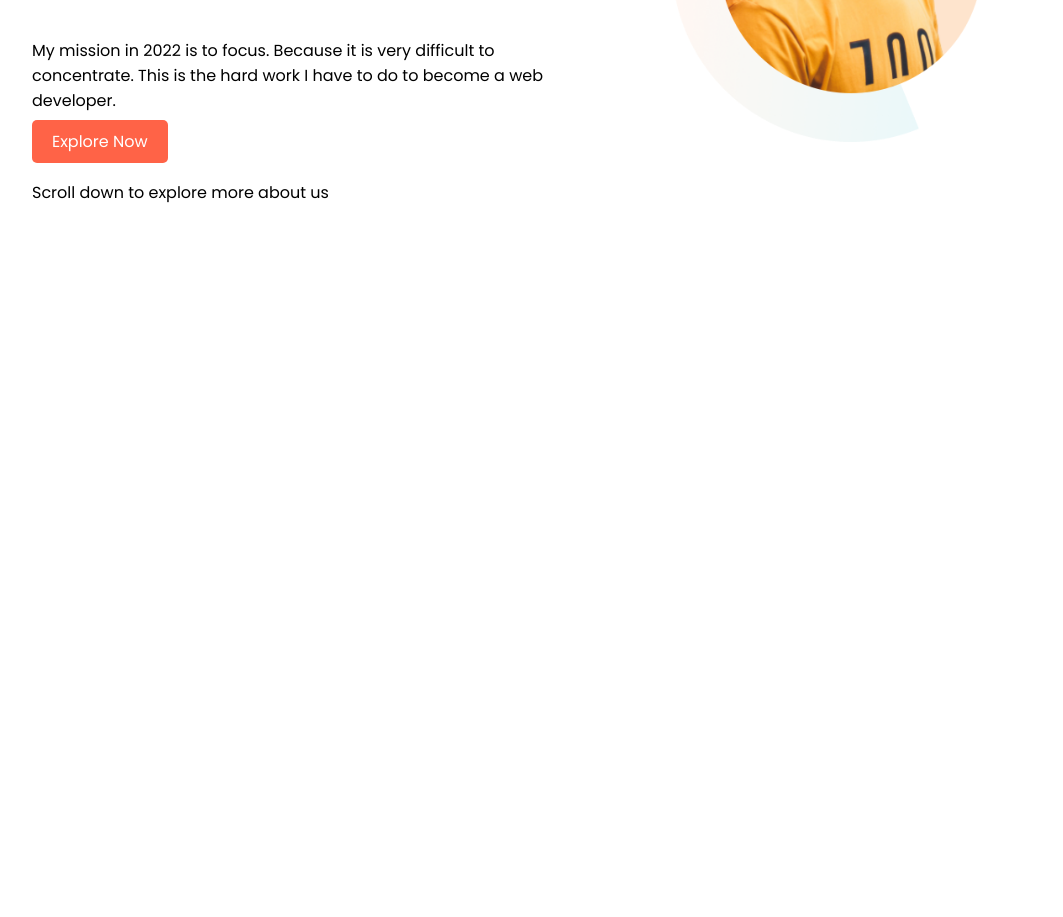
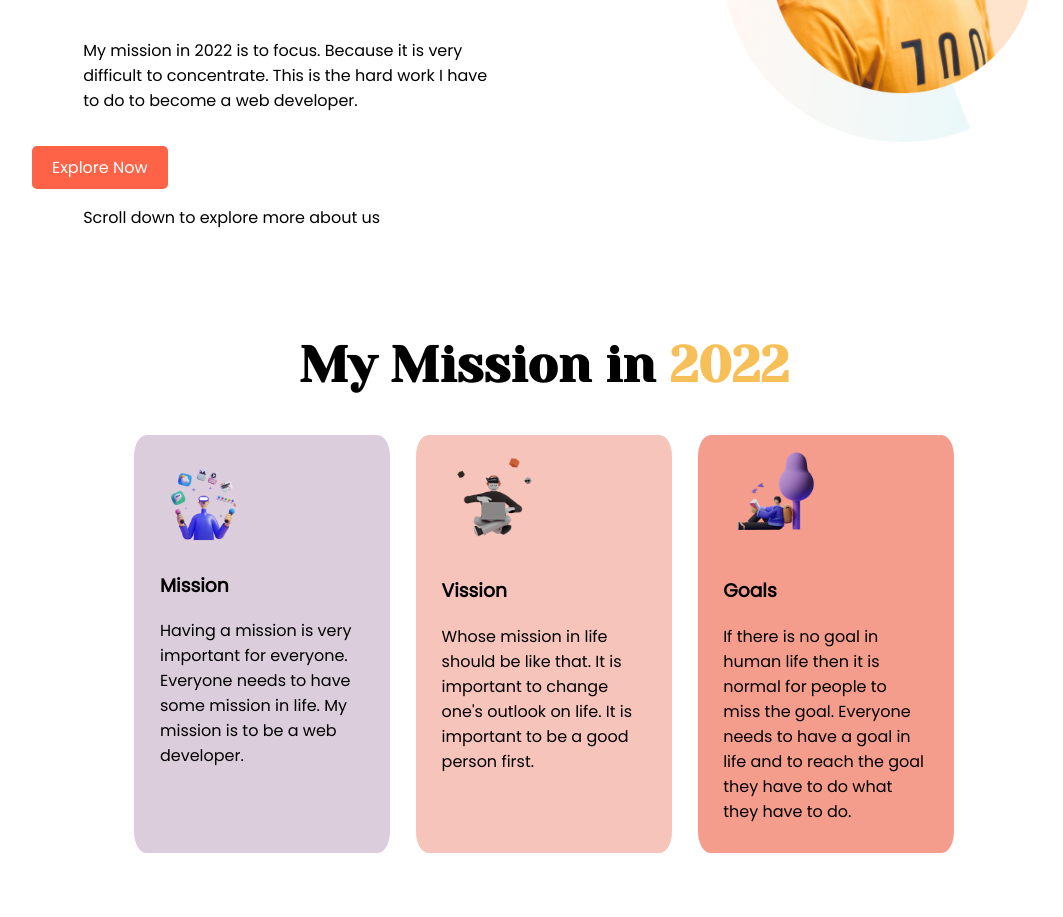
Before and after one commit to parvez13913/first-assignment, a plain HTML site: page index.html in a window 1280 px wide. Shown: the part 315-1232 px from the top of the page, without its empty margins (96-1159 px from the left). Before the commit the page ends 800 px from the top, so only its background shows below. Drawn offline with Linux system fonts and the light colour scheme.

Commit message:
mission,vission,goals complit

```diff
--- a/index.html
+++ b/index.html
@@ -11,18 +11,41 @@
     <link rel="stylesheet" href="style.css">
 </head>
 <body>
-    <section class="sty-focused">
+    <section class="section1">
         <div class="half-width padding">
             <div class="focused">
-                <h1>Stay Focused On <br> <span class="mission"> Mission 2022</span></h1>
+                <h1 class="Stay-Focused-On">Stay Focused On <br> <span class="orang-color"> Mission 2022</span></h1>
             </div>
             <p>My mission in 2022 is to focus. Because it is very difficult to concentrate. This is the hard work I have to do to become a web developer.</p>
-            <a class="explore" href="#">Explore Now</a> <br>
+            <a class="batton-link" href="#">Explore Now</a> <br>
             <p class="scroll-dwon">Scroll down to explore more about us</p>
         </div>
         <div class="half-width">
             <img src="images/person/person-0.png" alt="person photo">
         </div>
     </section>
+
+    <section>
+        <h1 class="my-mission">My Mission in <span class="orang-color">2022</span></h1>
+        <div class="section-2">
+            <div class="Mission">
+                <img src="images/illustrators/illustrator-1.png" alt="illustrator-1">
+                <h3>Mission</h3>
+                <p>Having a mission is very important for everyone. Everyone needs to have some mission in life. My mission is to be a web developer.</p>
+            </div>
+            <div class="vission">
+                <img src="images/illustrators/illustrator-2.png" alt="illustrator-2">
+                <h3>Vission</h3>
+                <p>
+                    Whose mission in life should be like that. It is important to change one's outlook on life. It is important to be a good person first.</p>
+            </div>
+            <div class="goals">
+                <img src="images/illustrators/illustrator-3.png" alt="illustrator-3">
+                <h3>Goals</h3>
+                <p>
+                    If there is no goal in human life then it is normal for people to miss the goal. Everyone needs to have a goal in life and to reach the goal they have to do what they have to do.</p>
+            </div>
+        </div>
+    </section>
 </body>
 </html>
--- a/style.css
+++ b/style.css
@@ -2,18 +2,19 @@ body{
     font-family: 'Poppins', sans-serif;
     margin: 0;
 }
-.sty-focused{
+.section1{
     display: flex;
+    margin-bottom: 5%;
 }
 
-h1{
+.Stay-Focused-On{
     font-size: 50px;
     font-weight: 700;
     font-family: 'Yeseva One', cursive;
     line-height: 150%;
 
 }
-.mission{
+.orang-color{
     color: rgba(245, 185, 73, 0.918);
 }
 .focused{
@@ -32,7 +33,7 @@ h1{
 .padding{
     padding-top: 120px;
 }
-.explore{
+.batton-link{
     text-decoration: none;
     color: white;
     background-color: tomato;
@@ -43,3 +44,42 @@ h1{
 .scroll-dwon{
     margin-top:5%;
 }
+.my-mission{
+    text-align: center;
+    font-size: 50px;
+    font-weight: 700;
+    font-family: 'Yeseva One', cursive;
+}
+.section-2{
+    display: flex;
+}
+.section-2 img{
+    width: 40%;
+    padding-top: 5%;
+}
+.Mission{
+    width: 25%;
+    background-color: rgba(218, 202, 218, 0.932);
+    border-radius: 5%;
+    margin-left: 10%;
+}
+.vission{
+    width: 25%;
+    background-color: rgba(245, 190, 180, 0.904);
+    border-radius: 5%;
+    margin-left:2.5%;
+
+}
+.goals{
+    width: 25%;
+    background-color: rgba(245, 150, 133, 0.932);
+    border-radius: 5%;
+    margin-left:2.5%;
+}
+.section-2,img,h3,p{
+    padding-right: 10%;
+    padding-left: 10%;
+}
+.section-2,p{
+    padding-bottom: 5%;
+}
```
